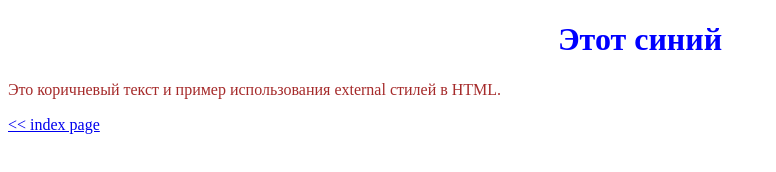
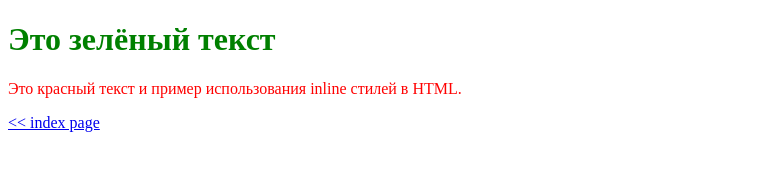
Before and after one commit to QodirovJM/cssTraining, a plain HTML site: page index.html in a window 1280 px wide. Shown: the whole page, without its empty margins (0-776 px from the left). Drawn offline with Linux system fonts and the light colour scheme.

Commit message:
пример использования inline стилей

```diff
--- a/index.html
+++ b/index.html
@@ -4,11 +4,14 @@
     <meta charset="UTF-8">
     <meta name="viewport" content="width=device-width, initial-scale=1.0">
     <title>Document</title>
-    <link rel="stylesheet" href="./style.css">
 </head>
 <body>
-    <h1>Этот синий</h1>
-    <p>Это коричневый текст и пример использования external стилей в HTML.</p>
+    <h1 style="color: green;">
+        Это зелёный текст
+    </h1>
+    <p style="color: red;">
+        Это красный текст и пример использования inline стилей в HTML.
+    </p>
     <p><a href="./index.html">&lt&lt index page</a></p>
 </body>
 </html>
```
